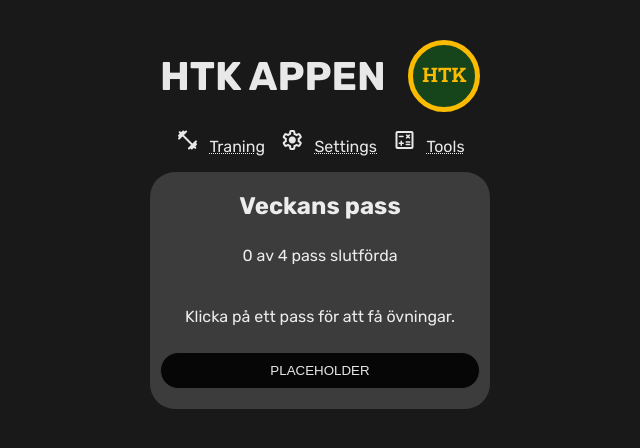
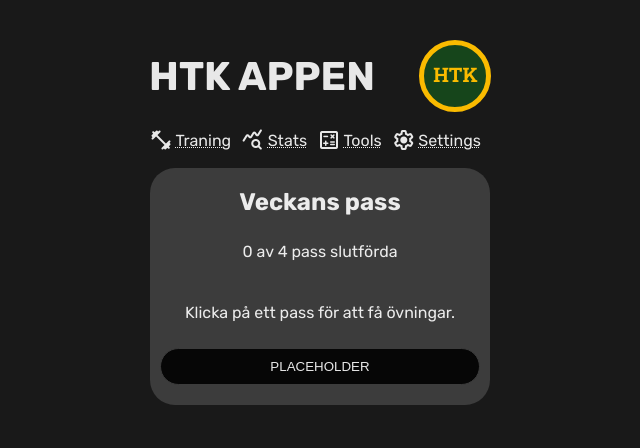
Before and after one commit to jeppeerixon/htk-react-vite, a React (Vite) app: page / in a window 1280 px wide. Shown: the top 448 px of the page, without its empty margins (320-960 px from the left). Built offline with nearby package versions, Linux system fonts and the light colour scheme.

Commit message:
added routing for stats page

```diff
--- a/src/components/Navbar.tsx
+++ b/src/components/Navbar.tsx
@@ -14,15 +14,21 @@ const Navbar = () => {
           </li>
           <li>
             <span className="material-symbols-rounded">
-            settings
+            query_stats
             </span>
-            <Link to="/settings">Settings</Link>
+            <Link to="/stats">Stats</Link>
           </li>
           <li>
             <span className="material-symbols-rounded">
             calculate
             </span>
             <Link to="/tools">Tools</Link>
+          </li>
+          <li>
+            <span className="material-symbols-rounded">
+            settings
+            </span>
+            <Link to="/settings">Settings</Link>
           </li>
         </ul>
     </nav>
--- a/src/main.tsx
+++ b/src/main.tsx
@@ -5,7 +5,9 @@ import Traning from "./pages/Traning/Traning";
 import Settings from "./pages/Settings/Settings";
 import Tools from "./pages/Tools/Tools";
 import NoPage from "./pages/NoPage/NoPage";
+import Stats from "./pages/Stats/Stats";
 import './App.scss';
+
 
 
 export default function App() {
@@ -14,8 +16,9 @@ export default function App() {
       <Routes>
         <Route path="/" element={<Layout />}>
           <Route index element={<Traning />} />
+          <Route path="stats" element={<Stats />} />
+          <Route path="tools" element={<Tools />} />
           <Route path="settings" element={<Settings />} />
-          <Route path="tools" element={<Tools />} />
           <Route path="*" element={<NoPage />} />
         </Route>
       </Routes>
--- a/src/pages/Layout/Layout.scss
+++ b/src/pages/Layout/Layout.scss
@@ -45,21 +45,31 @@ header {
 
 nav {
     display: flex;
+    min-height: 50px;
 
     ul {
         padding-left: 0;
         list-style: none;
         display: flex;
         justify-content: space-evenly;
+        align-items: center;
         width: 100%;
 
+        li {
+            display: flex;
+            justify-content: space-evenly;
+            align-items: center;
+
+        }
+
         li span {
-            padding-right: 10px;
+            padding-right: 2.5px;
         }
 
         li a {
             color: $almost-white;
             text-decoration: underline dotted $almost-white 1px;
+            padding-right: 10px;
 
         }
     }
--- a/src/pages/Stats/Stats.tsx
+++ b/src/pages/Stats/Stats.tsx
@@ -0,0 +1,5 @@
+const Stats = () => {
+    return <h1>Statistics</h1>;
+  };
+
+  export default Stats;
```
